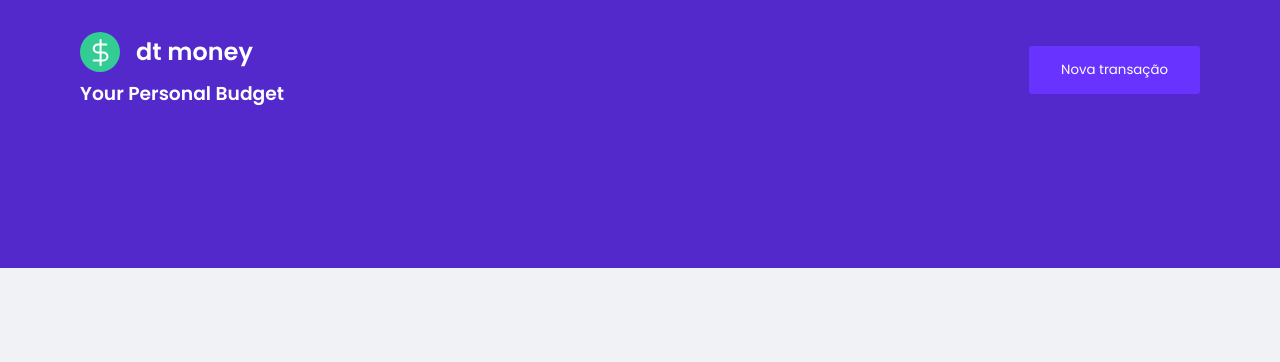
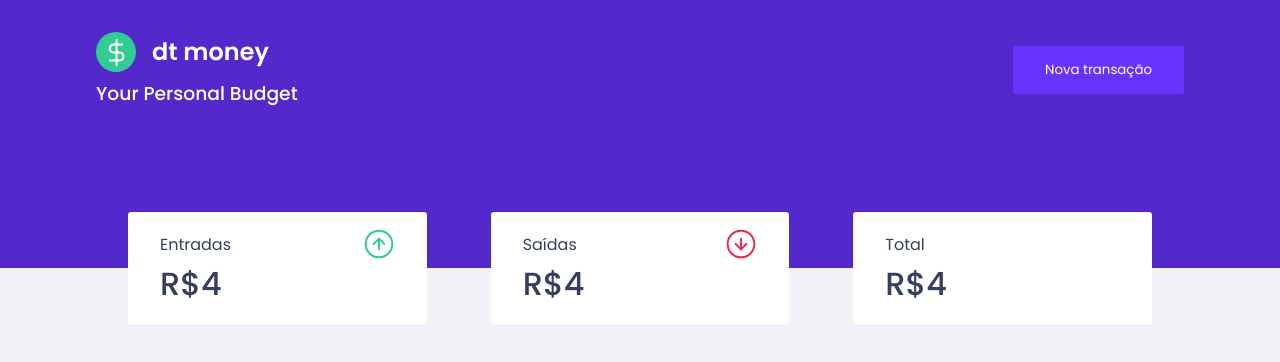
Before and after one commit to WagnerOrtiz/personal-budget-application, a React (Create React App) app: page / in a window 1280 px wide. Shown: the top 362 px of the page. Built offline with nearby package versions, Linux system fonts and the light colour scheme.

Commit message:
Add files via upload

```diff
--- a/public/index.html
+++ b/public/index.html
@@ -6,7 +6,7 @@
     <meta name="viewport" content="width=device-width, initial-scale=1" />
     <link rel="shortcut icon" href="./favicon.png" type="image/x-icon">
     <link rel="preconnect" href="https://fonts.googleapis.com">
-    <link href="https://fonts.googleapis.com/css2?family=Poppins:wght@400;600&display=swap" rel="stylesheet">
+    <link href="https://fonts.googleapis.com/css2?family=Poppins:wght@400;500;600&display=swap" rel="stylesheet">
 
     <title>Personal Budget</title>
   </head>
--- a/src/App.tsx
+++ b/src/App.tsx
@@ -1,11 +1,13 @@
 import { GlobalStyle } from './styles/global'
 import { Header } from './components/Header'
+import { Dashboard } from './components/Dashboard'
 
 export function App() {
   return (
     <>
       <GlobalStyle />
       <Header title="Your Personal Budget" />
+      <Dashboard />
     </>
   );
 }
--- /dev/null
+++ b/src/components/Dashboard/index.tsx
@@ -0,0 +1,13 @@
+import { Container, Summary } from "./styles";
+import { SummaryCard } from "../SummaryCard"
+
+
+export const Dashboard = () => (
+  <Container>
+    <Summary>
+      <SummaryCard title="Entradas" value="4"/>
+      <SummaryCard title="Saídas" value="4"/>
+      <SummaryCard title="Total" value="4" />
+    </Summary>
+  </Container>
+)
--- /dev/null
+++ b/src/components/Dashboard/styles.ts
@@ -0,0 +1,15 @@
+import styled from 'styled-components'
+
+export const Container = styled.main`
+  padding: 1rem 6rem;
+  display: flex;
+  position: relative;
+  top: -4.5rem;
+`
+
+export const Summary = styled.section`
+  width: 100%;
+  display: grid;
+  grid-template-columns: 1fr 1fr 1fr;
+  justify-content: center;
+`
--- /dev/null
+++ b/src/components/SummaryCard/index.tsx
@@ -0,0 +1,30 @@
+import { Container, Header, Title, Icon, Content, Currency, Value } from './style'
+import income from '../../assets/entradas.svg'
+import spendings from '../../assets/saidas.svg'
+import total from '../../assets/total.svg'
+
+interface SummaryCardProps {
+  title: string,
+  value: string,
+}
+
+export const SummaryCard = ({title, value}:SummaryCardProps) => (
+  <Container>
+    <Header>
+      <Title>{title}</Title>
+      {
+        title==="Entradas" && (<Icon src={income} alt="Entradas" />)
+      }
+      {
+        title==="Saídas" && (<Icon src={spendings} alt="Saídas" />)
+      }
+      {
+        title==="Total" && (<Icon src={total} alt="Total" />)
+      }
+    </Header>
+    <Content>
+      <Currency>R$</Currency>
+      <Value>{value}</Value>
+    </Content>
+  </Container>
+)
--- /dev/null
+++ b/src/components/SummaryCard/style.ts
@@ -0,0 +1,33 @@
+import styled from 'styled-components'
+
+export const Container = styled.div`
+  margin: 0 2rem;
+  padding: 1rem 2rem;
+  border-radius: 0.2rem;
+  background-color: var(--shape);
+  color: var(--title);
+`
+
+export const Header = styled.header`
+  display: flex;
+  justify-content: space-between;
+  align-items:center;
+`
+
+export const Title = styled.p`
+  font-size: 1rem;
+`
+
+export const Icon = styled.img`
+`
+
+export const Content = styled.div`
+`
+
+export const Value = styled.strong`
+  font-size: 2rem;
+`
+
+export const Currency = styled.strong`
+  font-size: 2rem;
+`
--- a/src/styles/global.ts
+++ b/src/styles/global.ts
@@ -15,7 +15,7 @@ export const GlobalStyle = createGlobalStyle`
   *{
     margin: 0;
     padding:0;
-    box-sizing;
+    box-sizing: border-box;
   }
 
   body{
@@ -28,7 +28,7 @@ export const GlobalStyle = createGlobalStyle`
   }
 
   h1, h2, h3, h4, h5, h6, strong{
-    font-weight: 600;
+    font-weight: 500;
   }
 
 
@@ -43,7 +43,7 @@ export const GlobalStyle = createGlobalStyle`
   }
 
   button{
-    pointer: cursor;
+    cursor: pointer;
   }
 
   [disable]{
```
Also changed, not shown: src/assets/saidas.svg (added).
